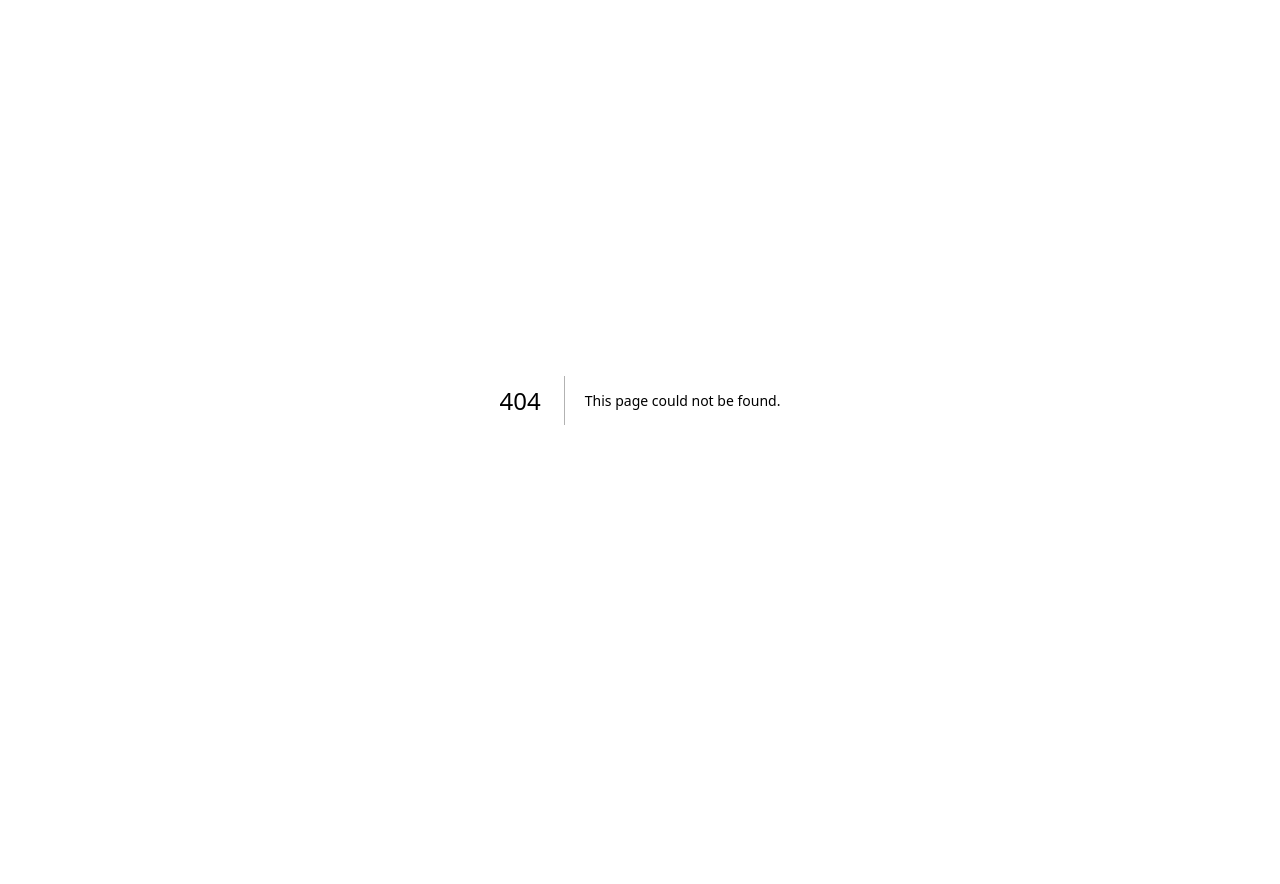
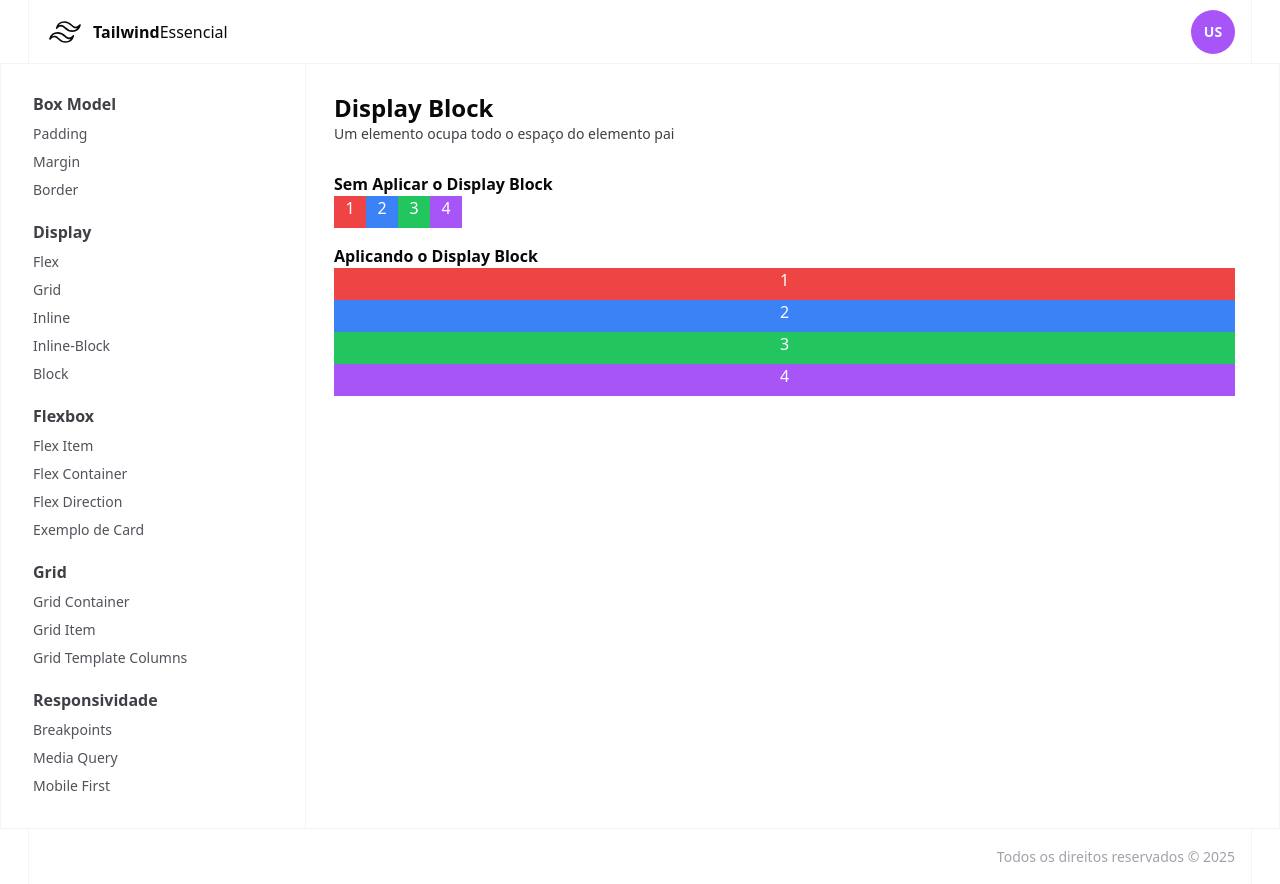
Before and after one commit to davifdev/tailwind-css, a Next.js app: page /display/block in a window 1280 px wide. Before the commit this address had no page. Before the commit the page ends 800 px from the top, so only its background shows below. Built offline with nearby package versions, Linux system fonts and the light colour scheme.

Commit message:
finish display

```diff
--- /dev/null
+++ b/src/app/display/block/page.tsx
@@ -0,0 +1,42 @@
+import Pagina from '@/components/template/Pagina';
+import Titulo from '@/components/template/Titulo';
+
+export default function PaginaBlock() {
+  return (
+    <Pagina>
+      <Titulo
+        texto="Display Block"
+        descricao="Um elemento ocupa todo o espaço do elemento pai"
+      />
+
+      <div className="py-7 flex flex-col gap-4">
+        <div>
+          <h3 className="font-bold">Sem Aplicar o Display Block</h3>
+          <div className="bg-red-500 w-8 h-8 text-center text-white inline-block">
+            1
+          </div>
+          <div className="bg-blue-500 w-8 h-8 text-center text-white inline-block">
+            2
+          </div>
+          <div className="bg-green-500 w-8 h-8 text-center text-white inline-block">
+            3
+          </div>
+          <div className="bg-purple-500 w-8 h-8 text-center text-white inline-block">
+            4
+          </div>
+        </div>
+        <div>
+          <h3 className="font-bold">Aplicando o Display Block</h3>
+          <div className="bg-red-500  h-8 text-center text-white block">1</div>
+          <div className="bg-blue-500  h-8 text-center text-white block">2</div>
+          <div className="bg-green-500  h-8 text-center text-white block">
+            3
+          </div>
+          <div className="bg-purple-500  h-8 text-center text-white block">
+            4
+          </div>
+        </div>
+      </div>
+    </Pagina>
+  );
+}
--- /dev/null
+++ b/src/app/display/grid/page.tsx
@@ -0,0 +1,40 @@
+import Pagina from '@/components/template/Pagina';
+import Titulo from '@/components/template/Titulo';
+
+export default function PaginaGrid() {
+  return (
+    <Pagina>
+      <Titulo
+        texto="Display Grid"
+        descricao="Define um elemento como container de grid"
+      />
+      <div className="py-7 flex flex-col gap-4">
+        <div>
+            <h3 className='font-bold'>Sem Aplicar o Display Grid</h3>
+            <div className='bg-red-500 w-8 h-8 text-center text-white'>1</div>
+            <div className='bg-blue-500 w-8 h-8 text-center text-white'>2</div>
+            <div className='bg-green-500 w-8 h-8 text-center text-white'>3</div>
+            <div className='bg-purple-500 w-8 h-8 text-center text-white'>4</div>
+            <div className='bg-red-500 w-8 h-8 text-center text-white'>5</div>
+            <div className='bg-blue-500 w-8 h-8 text-center text-white'>6</div>
+            <div className='bg-green-500 w-8 h-8 text-center text-white'>7</div>
+            <div className='bg-purple-500 w-8 h-8 text-center text-white'>8</div>
+            <div className='bg-red-500 w-8 h-8 text-center text-white'>9</div>
+        </div>
+
+        <h3 className='font-bold'>Aplicando o Display Grid</h3>
+        <div className='grid grid-cols-3 grid-rows-3  gap-4'>
+            <div className='bg-red-500 w-8 h-8 text-center text-white'>1</div>
+            <div className='bg-blue-500 w-8 h-8 text-center text-white'>2</div>
+            <div className='bg-green-500 w-8 h-8 text-center text-white'>3</div>
+            <div className='bg-purple-500 w-8 h-8 text-center text-white'>4</div>
+            <div className='bg-red-500 w-8 h-8 text-center text-white'>5</div>
+            <div className='bg-blue-500 w-8 h-8 text-center text-white'>6</div>
+            <div className='bg-green-500 w-8 h-8 text-center text-white'>7</div>
+            <div className='bg-purple-500 w-8 h-8 text-center text-white'>8</div>
+            <div className='bg-red-500 w-8 h-8 text-center text-white'>9</div>
+        </div>
+      </div>
+    </Pagina>
+  );
+}
--- /dev/null
+++ b/src/app/display/inline-block/page.tsx
@@ -0,0 +1,30 @@
+import Pagina from '@/components/template/Pagina';
+import Titulo from '@/components/template/Titulo';
+
+export default function PaginaInlineBlock() {
+  return (
+    <Pagina>
+      <Titulo
+        texto="Display Inline-Block"
+        descricao="Ele se comporta como inline porém pode ter um tamanho e altura definidos"
+      />
+
+      <div className="py-7 flex flex-col gap-4">
+        <div>
+          <h3 className="font-bold">Sem Aplicar o Display  Inline-Block</h3>
+          <div className="bg-red-500 w-8 h-8 text-center text-white">1</div>
+          <div className="bg-blue-500 w-8 h-8 text-center text-white">2</div>
+          <div className="bg-green-500 w-8 h-8 text-center text-white">3</div>
+          <div className="bg-purple-500 w-8 h-8 text-center text-white">4</div>
+        </div>
+        <div>
+          <h3 className="font-bold">Aplicando o Display  Inline-Block</h3>
+          <div className="bg-red-500 w-8 h-8 text-center text-white inline-block">1</div>
+          <div className="bg-blue-500 w-8 h-8 text-center text-white inline-block">2</div>
+          <div className="bg-green-500 w-8 h-8 text-center text-white inline-block">3</div>
+          <div className="bg-purple-500 w-8 h-8 text-center text-white inline-block">4</div>
+        </div>
+      </div>
+    </Pagina>
+  );
+}
--- /dev/null
+++ b/src/app/display/inline/page.tsx
@@ -0,0 +1,30 @@
+import Pagina from '@/components/template/Pagina';
+import Titulo from '@/components/template/Titulo';
+
+export default function PaginaInline() {
+  return (
+    <Pagina>
+      <Titulo
+        texto="Display Inline"
+        descricao="Permite que o outro elemento fique do seu lado caso haja espaço"
+      />
+
+      <div className="py-7 flex flex-col gap-4">
+        <div>
+          <h3 className="font-bold">Sem Aplicar o Display  Inline</h3>
+          <div className="bg-red-500 w-8 h-8 text-center text-white">1</div>
+          <div className="bg-blue-500 w-8 h-8 text-center text-white">2</div>
+          <div className="bg-green-500 w-8 h-8 text-center text-white">3</div>
+          <div className="bg-purple-500 w-8 h-8 text-center text-white">4</div>
+        </div>
+        <div>
+          <h3 className="font-bold">Aplicando o Display  Inline</h3>
+          <div className="bg-red-500 w-8 h-8 text-center text-white inline">1</div>
+          <div className="bg-blue-500 w-8 h-8 text-center text-white inline">2</div>
+          <div className="bg-green-500 w-8 h-8 text-center text-white inline">3</div>
+          <div className="bg-purple-500 w-8 h-8 text-center text-white inline">4</div>
+        </div>
+      </div>
+    </Pagina>
+  );
+}
--- a/src/components/template/Menu.tsx
+++ b/src/components/template/Menu.tsx
@@ -16,10 +16,10 @@ export function Menu(props: MenuProps) {
         </MenuGrupo>
         <MenuGrupo label="Display">
           <MenuItem label="Flex" href="/display/flex" />
-          <MenuItem label="Grid" href="/grid" />
-          <MenuItem label="Inline" href="/inline" />
-          <MenuItem label="Inline-Block" href="/inline-block" />
-          <MenuItem label="Block" href="/block" />
+          <MenuItem label="Grid" href="/display/grid" />
+          <MenuItem label="Inline" href="/display/inline" />
+          <MenuItem label="Inline-Block" href="/display/inline-block" />
+          <MenuItem label="Block" href="/display/block" />
         </MenuGrupo>
         <MenuGrupo label="Flexbox">
           <MenuItem label="Flex Item" href="/flex-item" />
```
